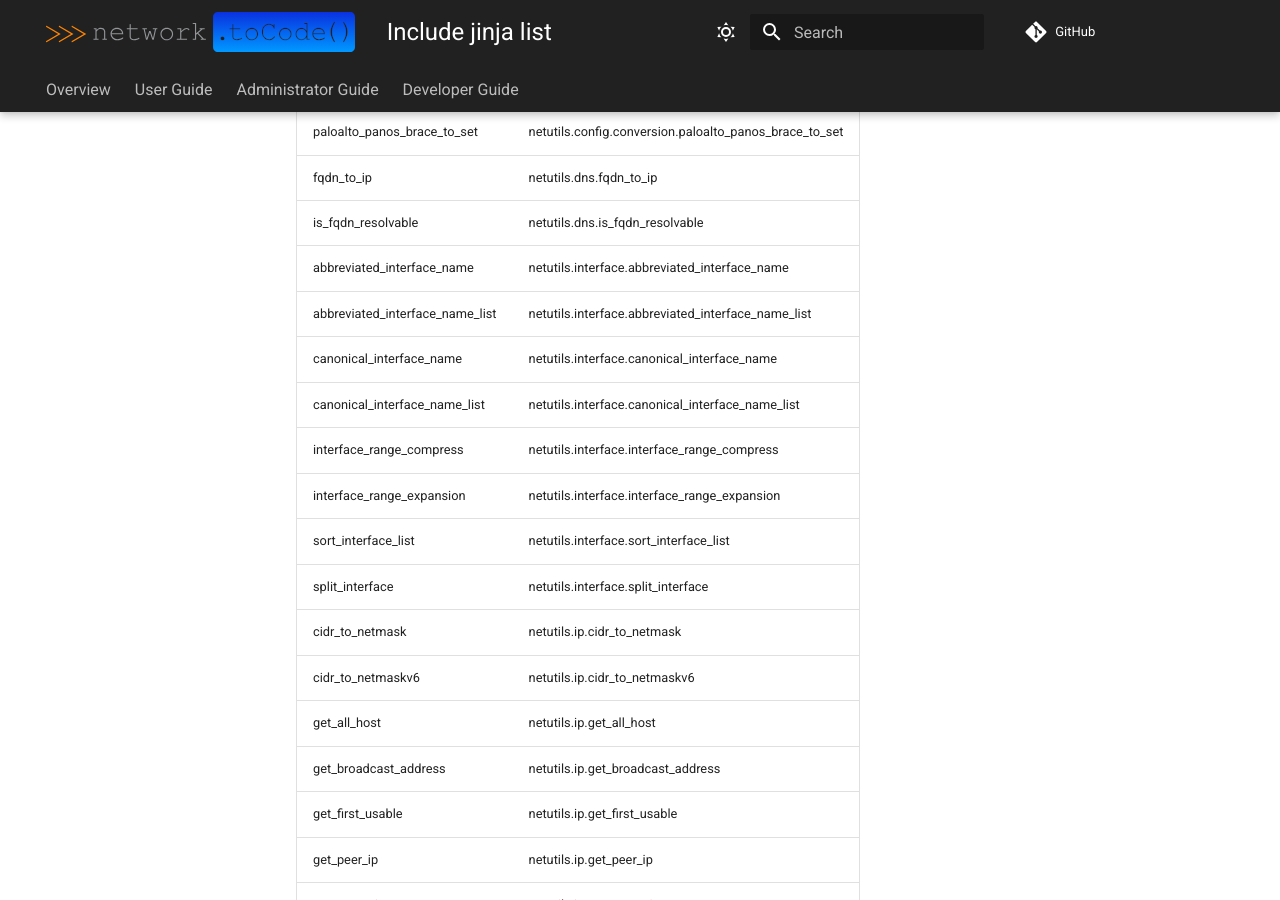
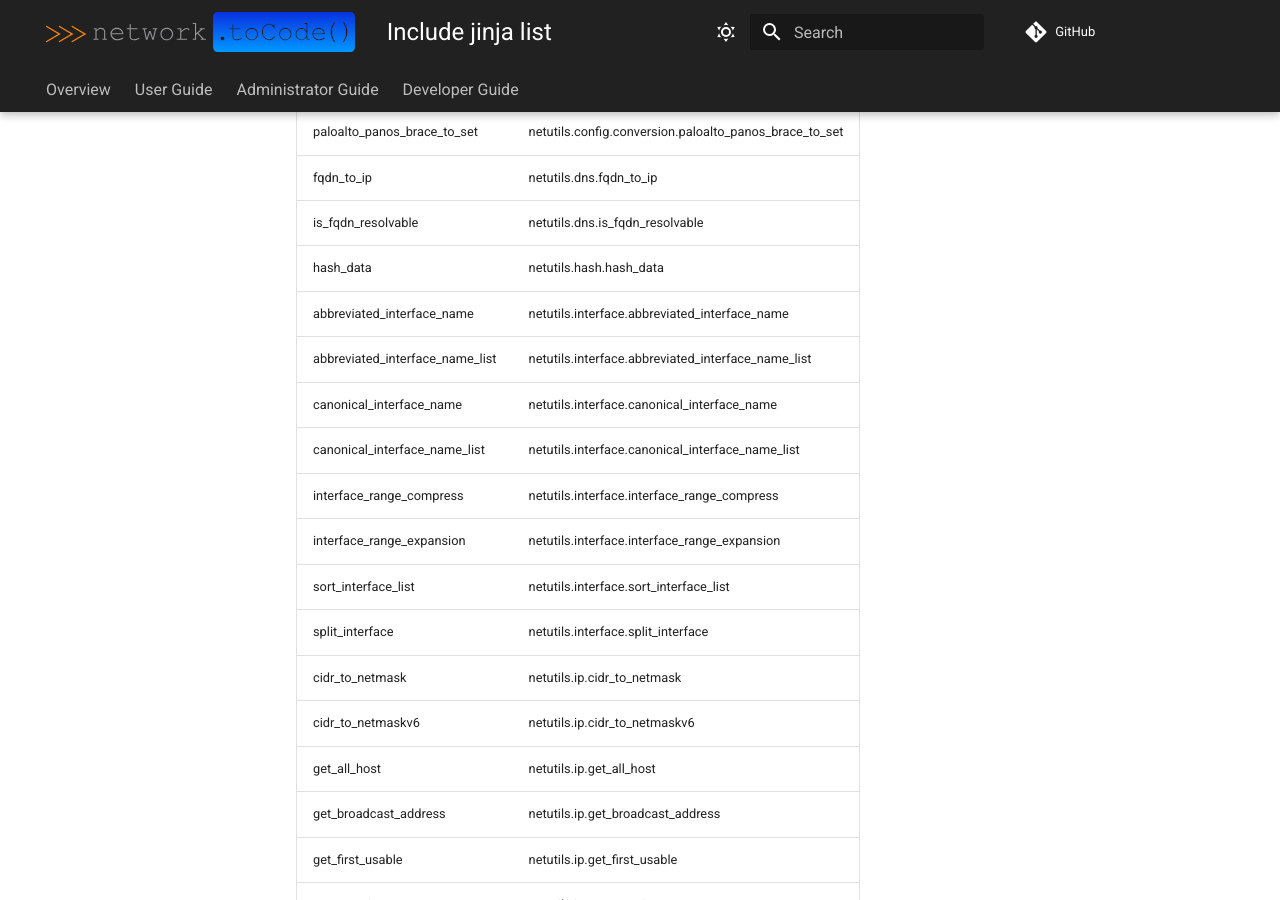
Before and after one commit to networktocode/netutils, an MkDocs documentation site: the page built from docs/user/include_jinja_list.md, in a window 1280 px wide and 900 px high, scrolled down 953 px. Built offline with MkDocs 1.6.1 and Material for MkDocs 9.7.7, drawn with Linux system fonts in a browser that asks for light colours; comment, search, counter and statistics services are not loaded; some of the changed text lies outside the part shown.

Commit message:
Fixes auto generated file

```diff
--- a/docs/user/include_jinja_list.md
+++ b/docs/user/include_jinja_list.md
@@ -20,6 +20,7 @@
 | paloalto_panos_brace_to_set | netutils.config.conversion.paloalto_panos_brace_to_set |
 | fqdn_to_ip | netutils.dns.fqdn_to_ip |
 | is_fqdn_resolvable | netutils.dns.is_fqdn_resolvable |
+| hash_data | netutils.hash.hash_data |
 | abbreviated_interface_name | netutils.interface.abbreviated_interface_name |
 | abbreviated_interface_name_list | netutils.interface.abbreviated_interface_name_list |
 | canonical_interface_name | netutils.interface.canonical_interface_name |
```
Also changed, not shown: other parts of docs/user/include_jinja_list.md (+0 -1 lines).
